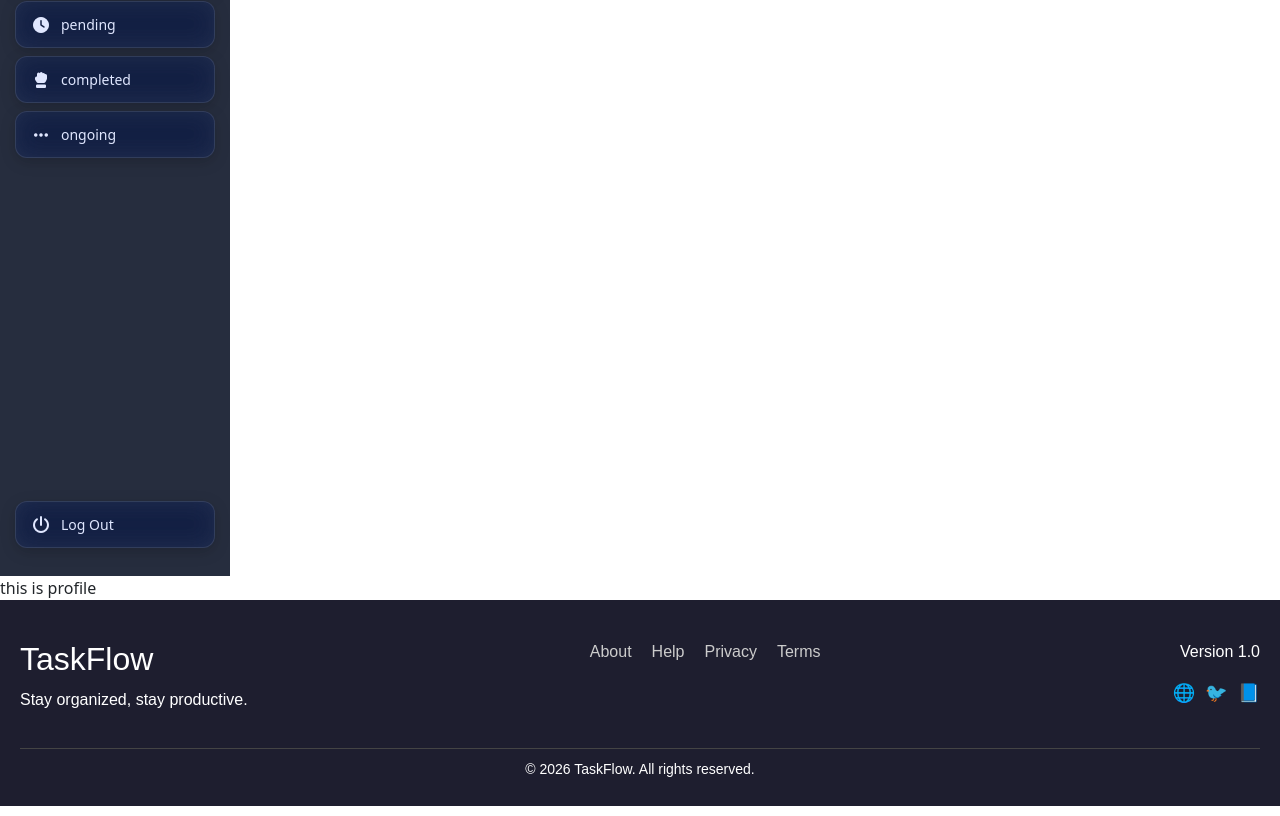
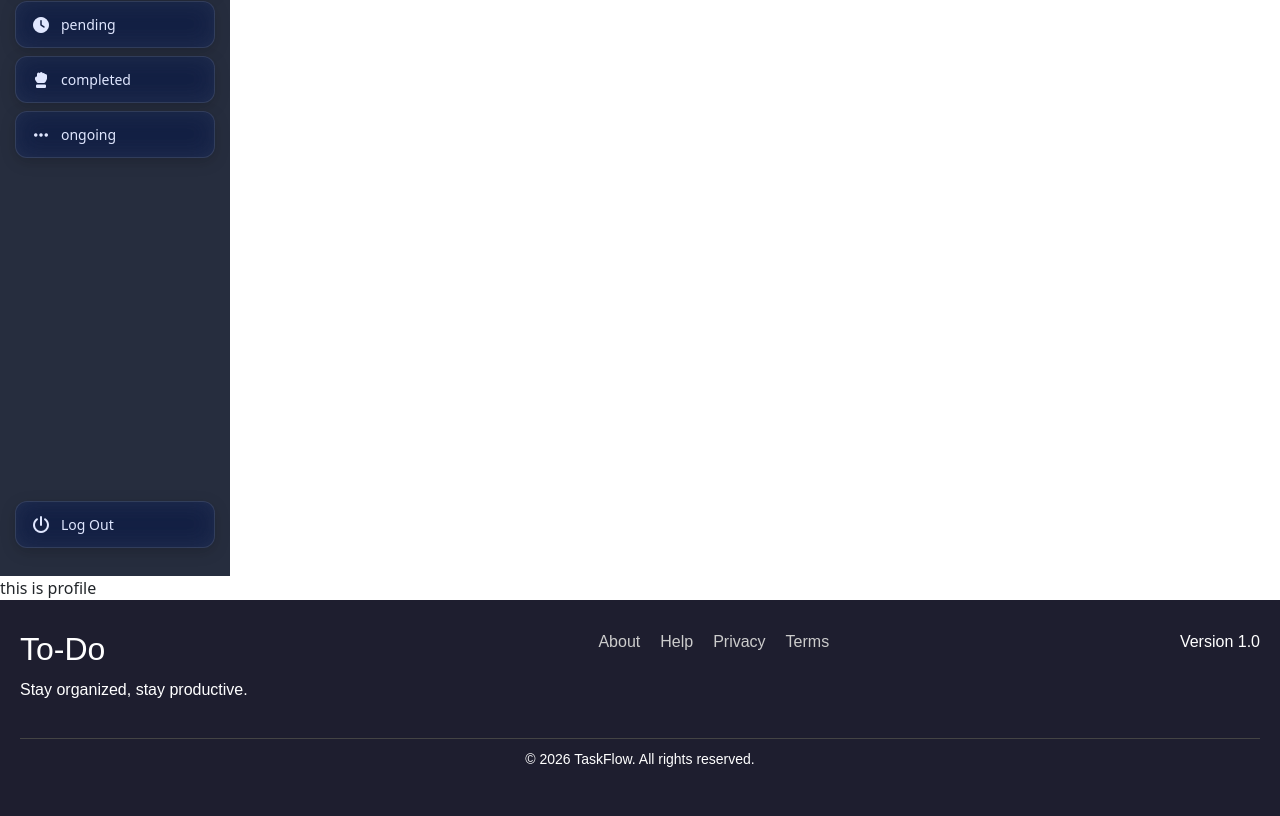
Before and after one commit to novakit7/project01, a React (Vite) app in the folder client/: page /profile in a window 1280 px wide. Shown: the part 224-1040 px from the top of the page. Built offline with nearby package versions, Linux system fonts and the light colour scheme.

Commit message:
fixed footer

```diff
--- a/client/src/App.css
+++ b/client/src/App.css
@@ -99,7 +99,7 @@
 .footer {
   background-color: #1e1e2f;
   color: #fff;
-  padding: 40px 20px 10px;
+  padding: 30px 20px;
   font-family: Arial, sans-serif;
 }
 
--- a/client/src/components/Footer.jsx
+++ b/client/src/components/Footer.jsx
@@ -1,54 +1,30 @@
-import React from 'react'
-import '../App.css'
 
+import "../App.css";
 
-export default function() {
+export default function () {
   return (
-    <>
-
-        {/* <div className='f-container' >
-        <div className='f-box' >
-           <div> © 2026 To Do List App</div>
-           <div className='f-mid'>
-            <a>To Do </a>
-            <a>link1 </a>
-            <a>link2</a>
-           </div>
-           <div><a>Gmail</a></div>
-        </div>
-        <div id='back'><a>Back to top</a></div>
-        </div> */}
-        <footer class="footer">
-  <div class="footer-container">
-
-    <div class="footer-left">
-      <h2>TaskFlow</h2>
+      <footer className="footer">
+        <div className="footer-container">
+          <div className="footer-left">
+            <h2>To-Do</h2>
             <p>Stay organized, stay productive.</p>
           </div>
 
-    <div class="footer-center">
+          <div className="footer-center">
             <a href="#">About</a>
             <a href="#">Help</a>
             <a href="#">Privacy</a>
             <a href="#">Terms</a>
           </div>
 
-    <div class="footer-right">
+          <div className="footer-right">
             <p>Version 1.0</p>
-      <div class="social-icons">
-        <a href="#">🌐</a>
-        <a href="#">🐦</a>
-        <a href="#">📘</a>
           </div>
         </div>
 
-  </div>
-
-  <div class="footer-bottom">
-    <p>© 2026 TaskFlow. All rights reserved.</p>
+        <div className="footer-bottom">
+          <p>&copy; 2026 TaskFlow. All rights reserved.</p>
         </div>
       </footer>
-
-    </>
-  )
-};
+  );
+}
```
Lines whose indentation alone changed are shown as unchanged.
